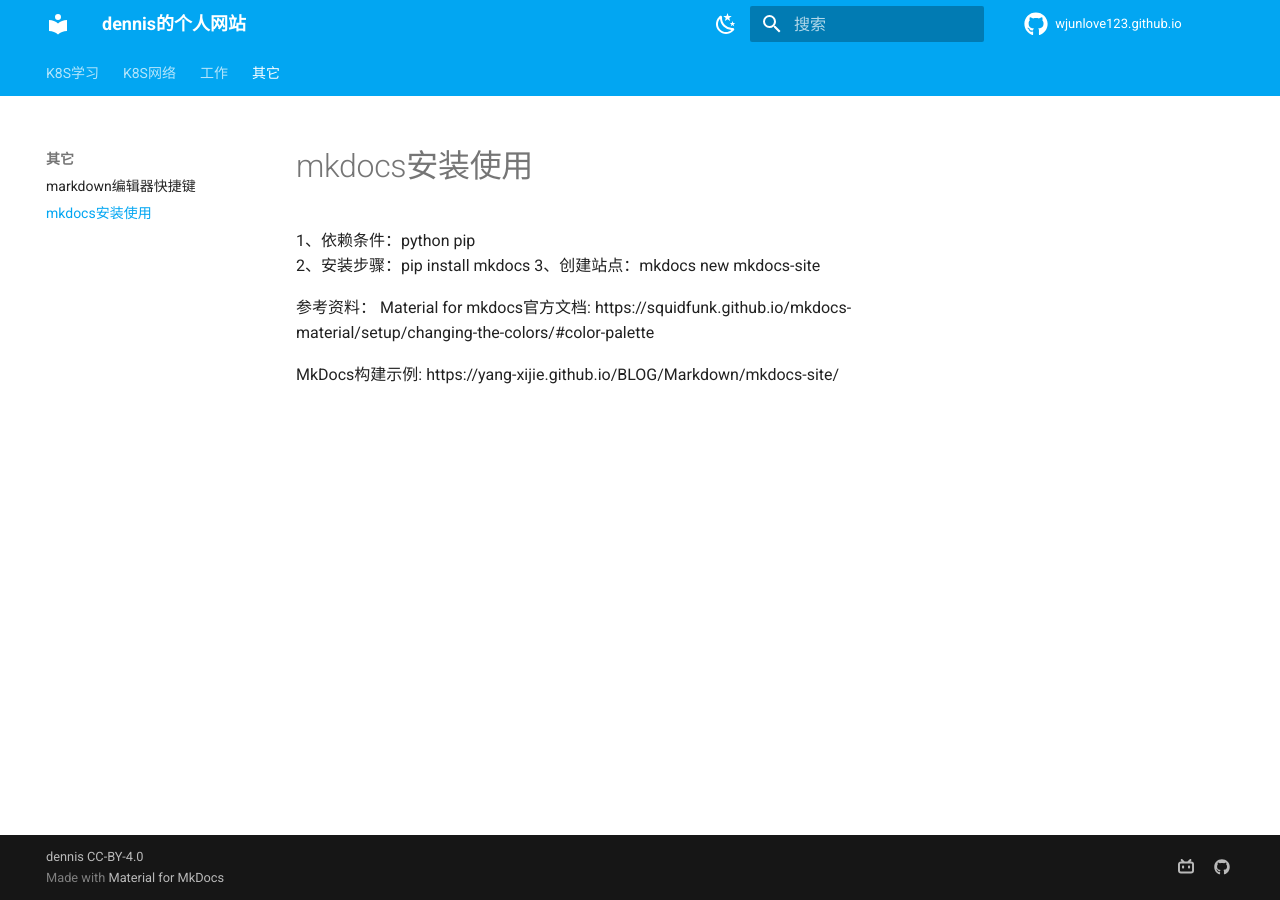
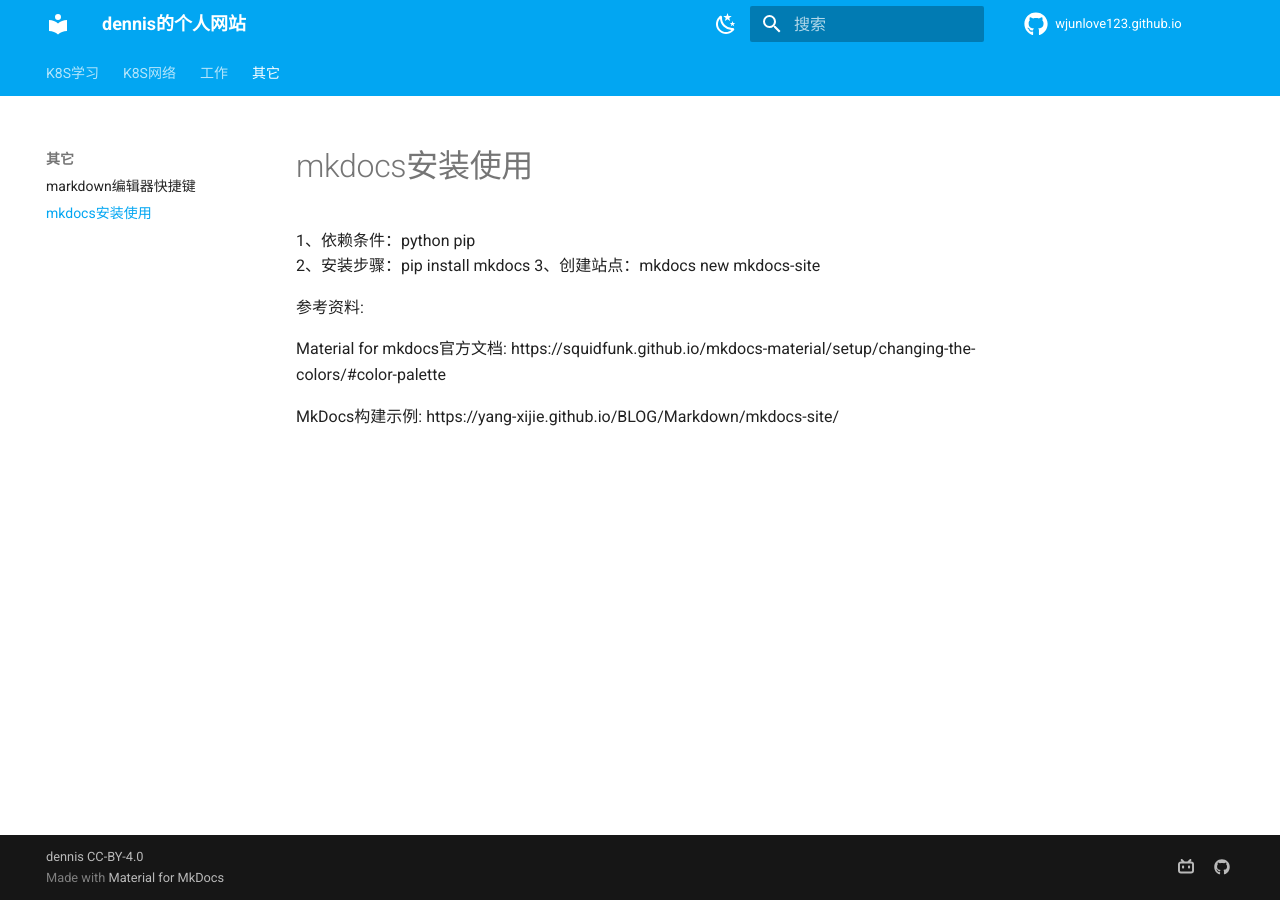
Before and after one commit to wjunlove123/wjunlove123.github.io, an MkDocs documentation site: the page built from docs/tips/mkdocs.md, in a window 1280 px wide. Built offline with MkDocs 1.6.1 and Material for MkDocs 9.7.7, drawn with Linux system fonts in a browser that asks for light colours; comment, search, counter and statistics services are not loaded; part of the change alters nothing that is shown.

```diff
--- a/docs/tips/mkdocs.md
+++ b/docs/tips/mkdocs.md
@@ -4,7 +4,8 @@
 
 
 
-参考资料：
+参考资料:
+
 Material for mkdocs官方文档:
 https://squidfunk.github.io/mkdocs-material/setup/changing-the-colors/#color-palette
 
```
